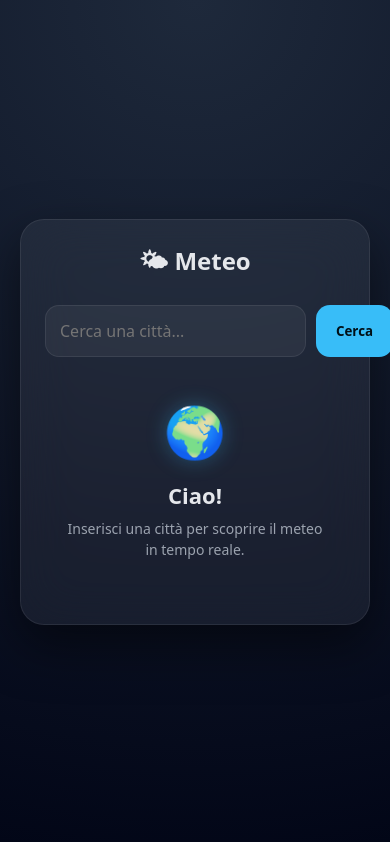
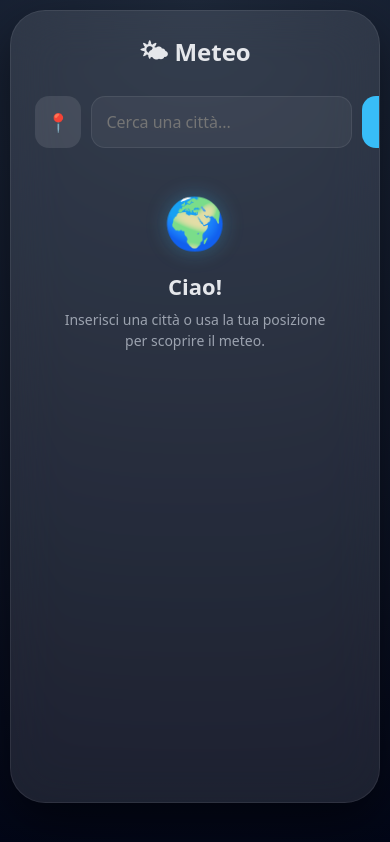
Before and after one commit to alessandros0tgiu/app-meteo, a React (Vite) app: page / in a window 390 px wide. Built offline with nearby package versions, Linux system fonts and the light colour scheme.

Commit message:
modifiche

```diff
--- a/package.json
+++ b/package.json
@@ -14,7 +14,8 @@
     "bootstrap": "^5.3.8",
     "lucide-react": "^1.14.0",
     "react": "^18.2.0",
-    "react-dom": "^18.2.0"
+    "react-dom": "^18.2.0",
+    "recharts": "^3.8.1"
   },
   "devDependencies": {
     "@types/react": "^18.2.0",
--- a/src/App.css
+++ b/src/App.css
@@ -489,3 +489,51 @@ body {
     transform: translateX(120vw);
   }
 }
+
+/* --- DARK/LIGHT MODE AUTOMATICO --- */
+.dark-mode .card {
+  background: rgba(15, 23, 42, 0.85);
+  /* Blu notte profondo */
+  border-color: rgba(255, 255, 255, 0.05);
+}
+
+.light-mode .card {
+  background: rgba(255, 255, 255, 0.1);
+  /* Più trasparente per il giorno */
+}
+
+/* --- PULSANTE GEOLOCALIZZAZIONE --- */
+.geo-btn {
+  background: rgba(255, 255, 255, 0.1) !important;
+  font-size: 18px;
+  padding: 0 12px !important;
+  border-radius: 14px;
+}
+
+/* --- GRAFICO --- */
+.chart-container {
+  margin: 20px 0;
+  background: rgba(0, 0, 0, 0.15);
+  padding: 15px;
+  border-radius: 20px;
+}
+
+/* --- MOBILE "APP-LIKE" --- */
+@media (max-width: 480px) {
+  .app {
+    padding: 10px;
+    align-items: flex-start;
+  }
+
+  .card {
+    height: 94vh;
+    border-radius: 35px;
+    display: flex;
+    flex-direction: column;
+    overflow-y: auto;
+  }
+
+  .temp {
+    font-size: 80px;
+  }
+}
--- a/src/App.tsx
+++ b/src/App.tsx
@@ -1,44 +1,19 @@
 import { useState, useEffect } from "react"
+import { AreaChart, Area, XAxis, YAxis, Tooltip, ResponsiveContainer } from 'recharts'
 import "./App.css"
 
 const API_KEY = import.meta.env.VITE_WEATHER_API_KEY
 
 // --- TYPES ---
 type Weather = {
-  name: string
-  region: string
-  country: string
-  lat: number
-  lon: number
-  timezone: string
-  localtime: string
-  temp: number
-  temp_f: number
-  condition: string
-  icon: string
-  feelslike: number
-  wind: number
-  wind_dir: string
-  humidity: number
-  pressure: number
-  precip: number
-  uv: number
-  visibility: number
-  is_day: number
+  name: string; region: string; country: string; lat: number; lon: number;
+  timezone: string; localtime: string; temp: number; temp_f: number;
+  condition: string; icon: string; feelslike: number; wind: number;
+  wind_dir: string; humidity: number; pressure: number; precip: number;
+  uv: number; visibility: number; is_day: number;
 }
-
-type ForecastDay = {
-  date: string
-  max: number
-  min: number
-  condition: string
-}
-
-type HourlyForecast = {
-  time: string
-  temp: number
-  condition: string
-}
+type ForecastDay = { date: string; max: number; min: number; condition: string; }
+type HourlyForecast = { time: string; temp: number; condition: string; }
 
 export default function App() {
   const [city, setCity] = useState("")
@@ -49,12 +24,11 @@ export default function App() {
   const [loading, setLoading] = useState(false)
   const [error, setError] = useState("")
 
-  // Pulisce l'errore quando l'utente ricomincia a scrivere
   useEffect(() => {
     if (city.length > 0) setError("");
   }, [city]);
 
-  // 🌤 ICONA METEO PERSONALIZZATA
+  // 🌤 ICONA METEO PERSONALIZZATA (Emoji)
   const getIcon = (text: string) => {
     const c = text.toLowerCase()
     if (c.includes("thunder") || c.includes("storm") || c.includes("temporale")) return "⛈️"
@@ -63,46 +37,41 @@ export default function App() {
     if (c.includes("cloud") || c.includes("nuvol")) return "☁️"
     if (c.includes("sun") || c.includes("clear") || c.includes("sereno")) return "☀️"
     if (c.includes("mist") || c.includes("fog") || c.includes("nebbia")) return "🌫️"
-    if (c.includes("partly")) return "🌤️"
     return "🌤️"
   }
+
+  // --- 📍 GEOLOCALIZZAZIONE ---
+  const getMyLocation = () => {
+    if (!navigator.geolocation) return setError("Geolocalizzazione non supportata");
+    setLoading(true);
+    navigator.geolocation.getCurrentPosition(
+      (pos) => getWeather(`${pos.coords.latitude},${pos.coords.longitude}`),
+      () => { setError("Permesso negato"); setLoading(false); }
+    );
+  };
 
   // --- EFFETTI VISIVI (Sfondi animati) ---
   const Rain = () => (
     <div className="rain-container">
       {Array.from({ length: 80 }).map((_, i) => (
-        <span
-          key={i}
-          className="raindrop"
-          style={{
-            left: `${Math.random() * 100}%`,
-            animationDuration: `${0.4 + Math.random()}s`,
-            opacity: Math.random()
-          }}
-        />
+        <span key={i} className="raindrop" style={{ left: `${Math.random() * 100}%`, animationDuration: `${0.4 + Math.random()}s`, opacity: Math.random() }} />
       ))}
     </div>
   )
-
   const Lightning = () => <div className="lightning" />
   const SunGlow = () => <div className="sun-glow" />
   const Clouds = () => (
-    <div className="clouds-container">
-      <div className="cloud c1"></div>
-      <div className="cloud c2"></div>
-      <div className="cloud c3"></div>
-    </div>
+    <div className="clouds-container"><div className="cloud c1"></div><div className="cloud c2"></div><div className="cloud c3"></div></div>
   )
 
-  // --- LOGICA CONDIZIONI PER SFONDO ---
   const condition = weather?.condition?.toLowerCase() || ""
-  const isRaining = condition.includes("rain") || condition.includes("pioggia") || condition.includes("drizzle")
-  const isStorm = condition.includes("thunder") || condition.includes("storm") || condition.includes("temporale")
-  const isCloudy = condition.includes("cloud") || condition.includes("nuvol") || condition.includes("overcast")
+  const isRaining = condition.includes("rain") || condition.includes("pioggia")
+  const isStorm = condition.includes("thunder") || condition.includes("storm")
+  const isCloudy = condition.includes("cloud") || condition.includes("nuvol")
   const isBadWeather = isRaining || isStorm || condition.includes("snow")
-  const isSunny = Number(weather?.is_day) === 1 && !isBadWeather && (condition.includes("sun") || condition.includes("clear") || condition.includes("sereno"))
+  const isSunny = Number(weather?.is_day) === 1 && !isBadWeather && (condition.includes("sun") || condition.includes("clear"))
 
-  // --- AUTOCOMPLETE SUGGESTIONS ---
+  // --- AUTOCOMPLETE ---
   useEffect(() => {
     const fetchSuggestions = async () => {
       if (city.length < 2) return setSuggestions([])
@@ -110,97 +79,53 @@ export default function App() {
         const res = await fetch(`https://api.weatherapi.com/v1/search.json?key=${API_KEY}&q=${city}`)
         const data = await res.json()
         setSuggestions(data.map((item: any) => `${item.name}, ${item.country}`))
-      } catch {
-        setSuggestions([])
-      }
+      } catch { setSuggestions([]) }
     }
-    const t = setTimeout(fetchSuggestions, 300)
-    return () => clearTimeout(t)
+    const t = setTimeout(fetchSuggestions, 300); return () => clearTimeout(t)
   }, [city])
 
-  // --- FETCH DATI METEO (MODIFICATA PER FIX BUG ERRORE) ---
   const getWeather = async (selectedCity: string) => {
     const query = selectedCity.trim();
-
-    // Controllo immediato: se la query è vuota, mostra errore e ferma l'esecuzione
-    if (!query) {
-      setError("Specificare una località per visualizzare i dati meteorologici.");
-      setWeather(null);
-      return;
-    }
-
+    if (!query) { setError("Specificare una località."); return; }
     try {
-      setLoading(true)
-      setError("")
-      setSuggestions([])
-
-      const res = await fetch(
-        `https://api.weatherapi.com/v1/forecast.json?key=${API_KEY}&q=${encodeURIComponent(query.split(",")[0])}&days=7&lang=it`
-      )
-      const data = await res.json()
-
-      if (!res.ok || data.error) throw new Error("Località non trovata. Riprova con un nome diverso.")
+      setLoading(true); setError(""); setSuggestions([]);
+      const res = await fetch(`https://api.weatherapi.com/v1/forecast.json?key=${API_KEY}&q=${encodeURIComponent(query)}&days=7&lang=it`);
+      const data = await res.json();
+      if (!res.ok || data.error) throw new Error("Località non trovata.");
 
       setWeather({
-        name: data.location.name,
-        region: data.location.region,
-        country: data.location.country,
-        lat: data.location.lat,
-        lon: data.location.lon,
-        timezone: data.location.tz_id,
-        localtime: data.location.localtime,
-        temp: data.current.temp_c,
-        temp_f: data.current.temp_f,
-        condition: data.current.condition.text,
-        icon: data.current.condition.icon,
-        feelslike: data.current.feelslike_c,
-        wind: data.current.wind_kph,
-        wind_dir: data.current.wind_dir,
-        humidity: data.current.humidity,
-        pressure: data.current.pressure_mb,
-        precip: data.current.precip_mm,
-        uv: data.current.uv,
-        visibility: data.current.vis_km,
+        name: data.location.name, region: data.location.region, country: data.location.country,
+        lat: data.location.lat, lon: data.location.lon, timezone: data.location.tz_id,
+        localtime: data.location.localtime, temp: data.current.temp_c, temp_f: data.current.temp_f,
+        condition: data.current.condition.text, icon: data.current.condition.icon,
+        feelslike: data.current.feelslike_c, wind: data.current.wind_kph, wind_dir: data.current.wind_dir,
+        humidity: data.current.humidity, pressure: data.current.pressure_mb,
+        precip: data.current.precip_mm, uv: data.current.uv, visibility: data.current.vis_km,
         is_day: data.current.is_day
-      })
+      });
 
-      setForecast(
-        data.forecast.forecastday.map((d: any) => ({
-          date: d.date,
-          max: d.day.maxtemp_c,
-          min: d.day.mintemp_c,
-          condition: d.day.condition.text
-        }))
-      )
+      setForecast(data.forecast.forecastday.map((d: any) => ({
+        date: d.date, max: d.day.maxtemp_c, min: d.day.mintemp_c, condition: d.day.condition.text
+      })));
 
-      setHourly(
-        data.forecast.forecastday[0].hour.map((h: any) => ({
-          time: h.time,
-          temp: h.temp_c,
-          condition: h.condition.text
-        }))
-      )
-
-      setCity("") // Pulisce l'input dopo il caricamento dati
-    } catch (err: any) {
-      setError(err.message)
-    } finally {
-      setLoading(false)
-    }
+      setHourly(data.forecast.forecastday[0].hour.map((h: any) => ({
+        time: h.time, temp: h.temp_c, condition: h.condition.text
+      })));
+      setCity("");
+    } catch (err: any) { setError(err.message); } finally { setLoading(false); }
   }
 
   const getType = () => {
     if (!weather) return "clear"
     if (isStorm) return "rain"
-    const c = weather.condition.toLowerCase()
-    if (c.includes("rain")) return "rain"
-    if (c.includes("cloud")) return "clouds"
-    if (c.includes("snow")) return "snow"
+    if (condition.includes("rain")) return "rain"
+    if (condition.includes("cloud")) return "clouds"
+    if (condition.includes("snow")) return "snow"
     return "clear"
   }
 
   return (
-    <div className={`app ${getType()}`}>
+    <div className={`app ${getType()} ${weather?.is_day === 0 ? 'dark-mode' : 'light-mode'}`}>
       {isSunny && <SunGlow />}
       {isCloudy && !isRaining && <Clouds />}
       {(isRaining || isStorm) && <Rain />}
@@ -210,54 +135,33 @@ export default function App() {
         <h1 className="title">🌤 Meteo</h1>
 
         <div className="search">
+          <button className="geo-btn" onClick={getMyLocation} title="Usa la mia posizione">📍</button>
           <input
             className={error ? "input-error" : ""}
             value={city}
             onChange={(e) => setCity(e.target.value)}
             placeholder="Cerca una città..."
-            onKeyDown={(e) => {
-              if (e.key === "Enter") {
-                getWeather(city); // Chiama con il valore attuale dell'input
-              }
-            }}
+            onKeyDown={(e) => e.key === "Enter" && getWeather(city)}
           />
-          <button onClick={() => getWeather(city)}>
-            Cerca
-          </button>
+          <button onClick={() => getWeather(city)}>Cerca</button>
         </div>
 
         {suggestions.length > 0 && (
           <div className="suggestions">
             {suggestions.map((s, i) => (
-              <div key={i} onClick={() => { setCity(s); getWeather(s); }}>
-                {s}
-              </div>
+              <div key={i} onClick={() => { setCity(s); getWeather(s); }}>{s}</div>
             ))}
           </div>
         )}
 
-        {error && (
-          <div className="error-container">
-            <div className="error-content">
-              <span className="error-icon">⚡</span>
-              <p>{error}</p>
-            </div>
-            <div className="error-bar"></div>
-          </div>
-        )}
-
-        {loading && (
-          <div className="status-container">
-            <div className="spinner"></div>
-            <p>Recupero dati...</p>
-          </div>
-        )}
+        {error && <div className="error-container"><div className="error-content"><span>⚡</span><p>{error}</p></div></div>}
+        {loading && <div className="status-container"><div className="spinner"></div><p>Recupero dati...</p></div>}
 
         {!weather && !loading && !error && (
           <div className="welcome-view">
             <div className="welcome-icon">🌍</div>
             <h2>Ciao!</h2>
-            <p>Inserisci una città per scoprire il meteo in tempo reale.</p>
+            <p>Inserisci una città o usa la tua posizione per scoprire il meteo.</p>
           </div>
         )}
 
@@ -267,19 +171,31 @@ export default function App() {
             <img src={`https:${weather.icon}`} width={80} alt="icon" />
             <p className="temp">{Math.round(weather.temp)}°C</p>
             <p className="condition-text">{weather.condition}</p>
-            <p>Percepita: {Math.round(weather.feelslike)}°C</p>
+
+            {/* 📊 GRAFICO TEMPERATURE ORARIE */}
+            <div className="chart-container">
+              <ResponsiveContainer width="100%" height={100}>
+                <AreaChart data={hourly.filter((_, i) => i % 2 === 0)}>
+                  <defs>
+                    <linearGradient id="colorTemp" x1="0" y1="0" x2="0" y2="1">
+                      <stop offset="5%" stopColor="var(--accent)" stopOpacity={0.3}/>
+                      <stop offset="95%" stopColor="var(--accent)" stopOpacity={0}/>
+                    </linearGradient>
+                  </defs>
+                  <Tooltip contentStyle={{ background: '#1e293b', border: 'none', borderRadius: '10px', fontSize: '12px' }} />
+                  <Area type="monotone" dataKey="temp" stroke="var(--accent)" fill="url(#colorTemp)" strokeWidth={3} />
+                  <XAxis dataKey="time" hide />
+                  <YAxis hide domain={['dataMin - 3', 'dataMax + 3']} />
+                </AreaChart>
+              </ResponsiveContainer>
+              <p className="chart-label">Andamento oggi</p>
+            </div>
 
             <div className="grid">
               <div className="box">💨 {weather.wind} km/h</div>
-              <div className="box">🧭 {weather.wind_dir}</div>
               <div className="box">💧 {weather.humidity}%</div>
-              <div className="box">🌧 {weather.precip} mm</div>
               <div className="box">☀️ UV {weather.uv}</div>
-              <div className="box">👁 {weather.visibility} km</div>
-              <div className="box">🌡 {weather.pressure} mb</div>
-              <div className="box">
-                {Number(weather.is_day) === 1 ? "☀️ Giorno" : "🌙 Notte"}
-              </div>
+              <div className="box">{weather.is_day === 1 ? "☀️ Giorno" : "🌙 Notte"}</div>
             </div>
 
             <div className="forecast">
@@ -302,7 +218,6 @@ export default function App() {
                   <div key={i} className="forecast-card">
                     <p>{new Date(d.date).toLocaleDateString("it-IT", { weekday: "short" })}</p>
                     <div style={{ fontSize: "26px" }}>{getIcon(d.condition)}</div>
-                    <p className="small-text">{d.condition}</p>
                     <p><strong>{Math.round(d.max)}°</strong> / {Math.round(d.min)}°</p>
                   </div>
                 ))}
```
Also changed, not shown: 1 other file (tests, documents, lock files or other folders).
